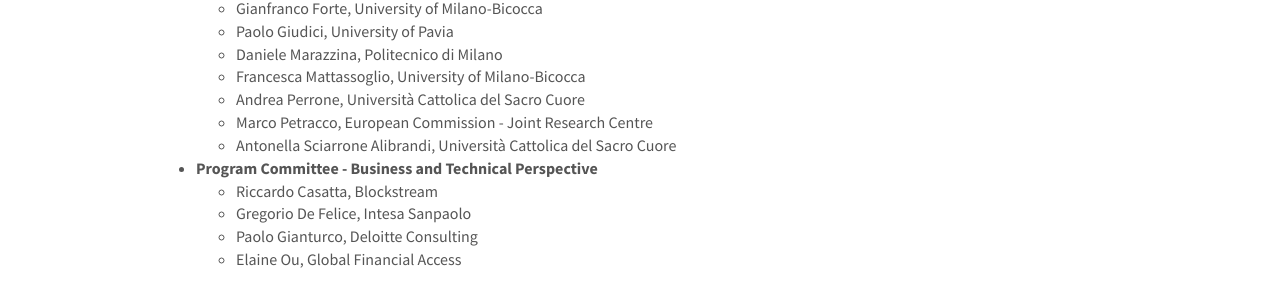
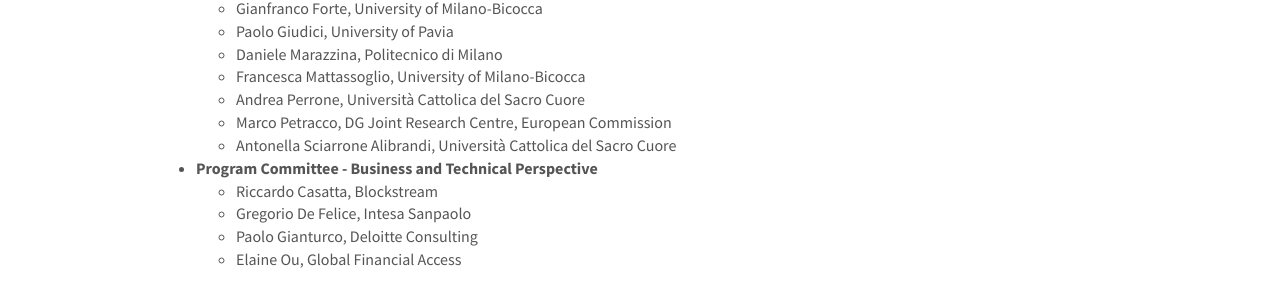
Before and after one commit to cryptoassetlab/cryptoassetlab.github.io, a Jekyll site: the page built from _pages/cal2020.md, in a window 1280 px wide and 900 px high, scrolled down 1730 px. Shown: the part 332-629 px from the top of the window. Built offline with Jekyll 4.4.1, drawn with Linux system fonts in a browser that asks for light colours; nearby versions of some CDN libraries.

Commit message:
fixed affiliation

```diff
--- a/_includes/organizers_bar.html
+++ b/_includes/organizers_bar.html
@@ -4,7 +4,7 @@
 
     <a href="https://cryptoassetlab.diseade.unimib.it/"><img src="/img/cal.png" height="80" alt="Crypto Asset Lab"></a>
     <br>
-    <a href="https://ec.europa.eu/knowledge4policy/organisation/jrc-joint-research-centre_en"><img src="/img/cal2020/jrc_ec.jpg" height="115" alt="European Commission - Joint Research Centre"></a>
+    <a href="https://ec.europa.eu/knowledge4policy/organisation/jrc-joint-research-centre_en"><img src="/img/cal2020/jrc_ec.jpg" height="115" alt="DG Joint Research Centre, European Commission"></a>
     <br>
     <a href="https://www.diseade.unimib.it/it"><img src="/img/bicocca-logo.png" height="115" alt="Milano-Bicocca University"></a>
     <br>
--- a/_pages/cal2020-program.html
+++ b/_pages/cal2020-program.html
@@ -347,7 +347,7 @@
             </tr>
             <tr>
               <td width="15%"></td>
-              <td width="85%"><i>Marco Petracco</i>, European Commission - Joint Research Centre<br></td>
+              <td width="85%"><i>Marco Petracco</i>, DG Joint Research Centre, European Commission<br></td>
             </tr>
             <!--tr>
           <td width="15%"></td>
--- a/_pages/cal2020.md
+++ b/_pages/cal2020.md
@@ -29,7 +29,7 @@
 ## __The 2nd Crypto Asset Lab (CAL) Conference__
 <!--### Investment, Economics, and Regulation for Bitcoin and Crypto Assets
 
-#### CAL2020 is a joint event with [European Commission - Joint Research Centre](https://ec.europa.eu/knowledge4policy/organisation/jrc-joint-research-centre_en)
+#### CAL2020 is a joint event with [DG Joint Research Centre, European Commission](https://ec.europa.eu/knowledge4policy/organisation/jrc-joint-research-centre_en)
 
 Relevant dates:
 
@@ -132,7 +132,7 @@
   * Daniele Marazzina, Politecnico di Milano
   * Francesca Mattassoglio, University of Milano-Bicocca
   * Andrea Perrone, Università Cattolica del Sacro Cuore
-  * Marco Petracco, European Commission - Joint Research Centre
+  * Marco Petracco, DG Joint Research Centre, European Commission
   * Antonella Sciarrone Alibrandi, Università Cattolica del Sacro Cuore
 * __Program Committee - Business and Technical Perspective__
   * Riccardo Casatta, Blockstream
```
Also changed, not shown: other parts of _pages/cal2020-program.html (+1 -1 lines).
